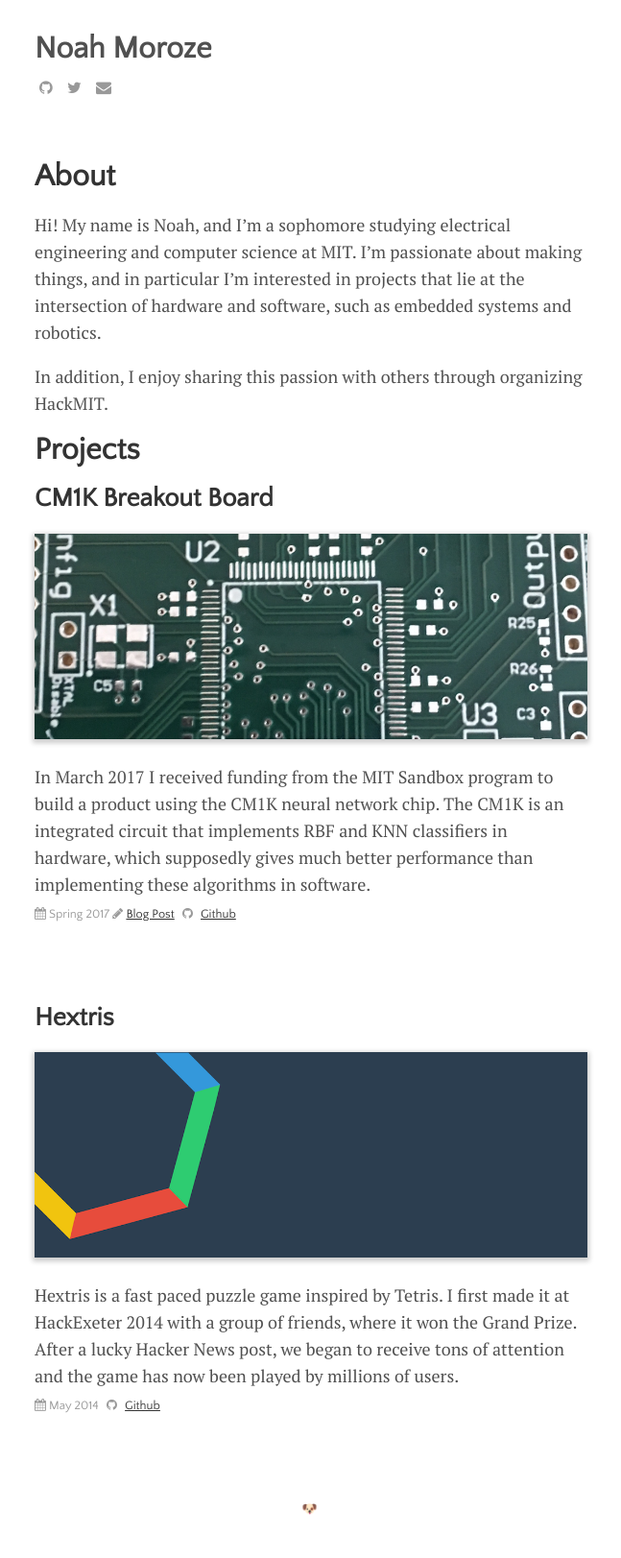
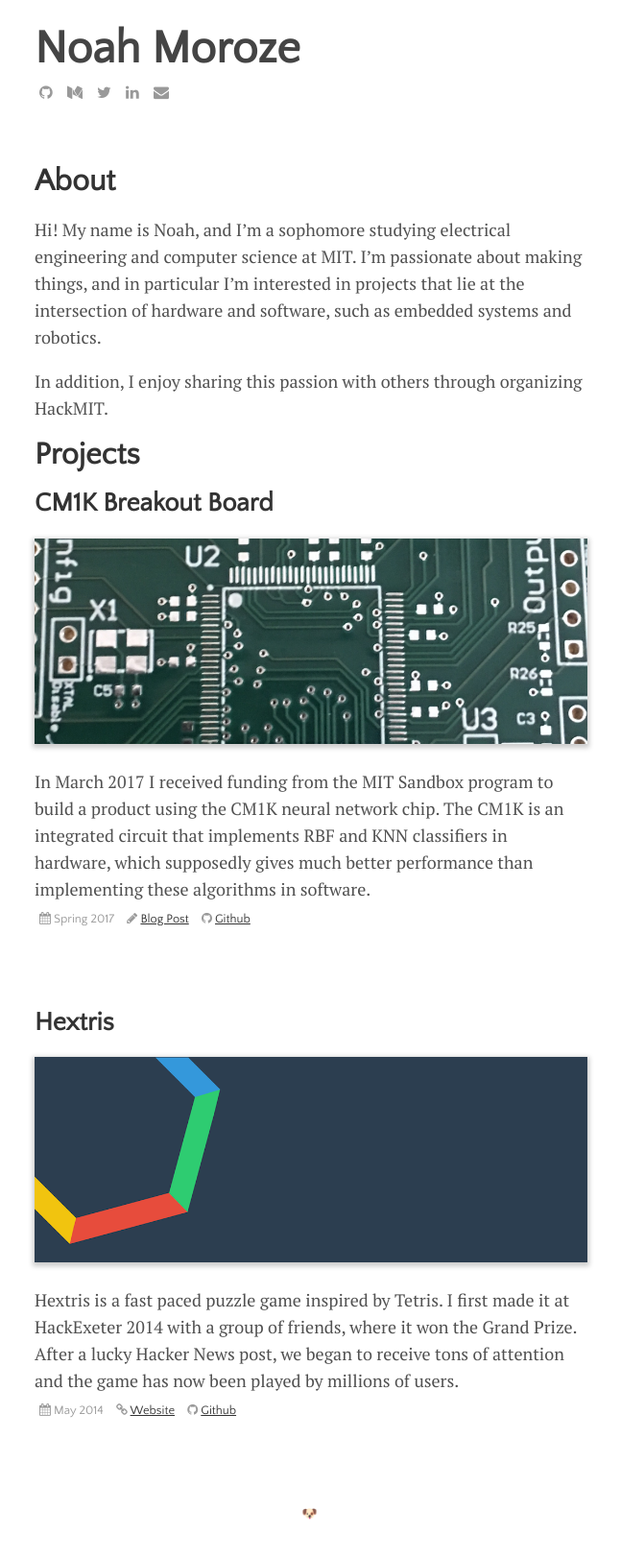
Before and after one commit to nmoroze/nmoroze.github.io, a Jekyll site: the page built from index.html, in a window 1280 px wide. Shown: the whole page at 96% size, without its empty margins (316-963 px from the left). Built offline with Jekyll 4.4.1, drawn with Linux system fonts in a browser that asks for light colours; nearby versions of some CDN libraries; the list of posts is cut into pages by our own code.

Commit message:
More styling

```diff
--- a/_data/projects.yml
+++ b/_data/projects.yml
@@ -9,7 +9,7 @@
 - name: Hextris
   image: hextris.png
   github: https://github.com/Hextris/hextris
-  website:
+  website: https://hextris.io
   blog:
   date: "May 2014"
   description:
--- a/_data/settings.yml
+++ b/_data/settings.yml
@@ -15,7 +15,9 @@ menu:
 
 social:
 - {icon: 'github', link: 'https://www.github.com/nmoroze'}
+- {icon: 'medium', link: 'https://medium.com/@noahmoroze'}
 - {icon: 'twitter', link: 'https://twitter.com/noahmoroze'}
+- {icon: 'linkedin', link: 'https://www.linkedin.com/in/noah-moroze-715173a0'}
 - {icon: 'envelope', link: 'mailto:me@noahmoroze.com'}
 
 # Available social icons are powered by Font Awesome, so you can use any icon that they offer
--- a/_sass/custom.scss
+++ b/_sass/custom.scss
@@ -0,0 +1,12 @@
+.project-metadata {
+  display: block;
+  margin-top:3px;
+  margin-bottom: 1rem;
+  color: #9a9a9a;
+  font-family: 'Quattrocento Sans', sans-serif;
+  font-size:0.8rem;
+}
+
+.metadata-item {
+  padding: 5px;
+}
--- a/_sass/lagrange.scss
+++ b/_sass/lagrange.scss
@@ -108,9 +108,9 @@ blockquote p {
 }
 
 .masthead-title a {
-  font-size: 2rem;
+  font-size: 3rem;
   text-decoration: none;
-  color: #505050;
+  color: #444;
 }
 
 .masthead-subtitle {
@@ -230,142 +230,3 @@ pre {
   overflow-x: auto;
   word-wrap: normal;
 }
-
-
-/*
-  Social media icons
-*/
-
-.sharing-icons a {
-  padding-right: 10px;
-}
-
-.fa-envelope {
-  padding: 5px;
-	-o-transition:.5s;
-  	-ms-transition:.5s;
-  	-moz-transition:.5s;
-  	-webkit-transition:.5s;
-  	transition: .5s;
-}
-
-.fa-envelope:hover {
-	color: #f39c12;
-}
-
-.fa-twitter {
-  padding: 5px;
-	-o-transition:.5s;
-  	-ms-transition:.5s;
-  	-moz-transition:.5s;
-  	-webkit-transition:.5s;
-  	transition: .5s;
-}
-
-.fa-twitter:hover {
-	color: #00aced;
-}
-
-.fa-instagram {
-  padding: 5px;
-	-o-transition:.5s;
-  	-ms-transition:.5s;
-  	-moz-transition:.5s;
-  	-webkit-transition:.5s;
-  	transition: .5s;
-}
-
-.fa-instagram:hover {
-	color: #375989;
-}
-
-.fa-github {
-  padding: 5px;
-	-o-transition:.5s;
-  	-ms-transition:.5s;
-  	-moz-transition:.5s;
-  	-webkit-transition:.5s;
-  	transition: .5s;
-}
-
-.fa-github:hover {
-	color: #343434;
-}
-
-.fa-linkedin {
-  padding: 5px;
-	-o-transition:.5s;
-  	-ms-transition:.5s;
-  	-moz-transition:.5s;
-  	-webkit-transition:.5s;
-  	transition: .5s;
-}
-
-.fa-linkedin:hover {
-	color: #0073a4;
-}
-
-.fa-facebook {
-  padding: 5px;
-	-o-transition:.5s;
-  	-ms-transition:.5s;
-  	-moz-transition:.5s;
-  	-webkit-transition:.5s;
-  	transition: .5s;
-}
-
-.fa-facebook:hover {
-	color: #3d5b99;
-}
-
-.fa-google-plus {
-  padding: 5px;
-	-o-transition:.5s;
-  	-ms-transition:.5s;
-  	-moz-transition:.5s;
-  	-webkit-transition:.5s;
-  	transition: .5s;
-}
-
-.fa-google-plus:hover {
-	color: #e64a41;
-}
-
-.fa-pinterest {
-  padding: 5px;
-	-o-transition:.5s;
-  	-ms-transition:.5s;
-  	-moz-transition:.5s;
-  	-webkit-transition:.5s;
-  	transition: .5s;
-}
-
-.fa-pinterest:hover {
-	color: #bd081c;
-}
-
-.fa-medium {
-  padding: 5px;
-	-o-transition:.5s;
-  	-ms-transition:.5s;
-  	-moz-transition:.5s;
-  	-webkit-transition:.5s;
-  	transition: .5s;
-}
-
-.fa-medium:hover {
-	color: #00AB6C;
-}
-
-.fa-codepen {
-  padding: 5px;
-	-o-transition:.5s;
-  	-ms-transition:.5s;
-  	-moz-transition:.5s;
-  	-webkit-transition:.5s;
-  	transition: .5s;
-}
-
-.fa-codepen:hover {
-	color: black;
-}
--- a/_sass/menu.scss
+++ b/_sass/menu.scss
@@ -32,3 +32,140 @@
     margin-bottom: 5px;
   }
 }
+
+.menu {
+
+    .sharing-icons a {
+      padding-right: 10px;
+    }
+
+    .fa-envelope {
+      padding: 5px;
+        -o-transition:.5s;
+        -ms-transition:.5s;
+        -moz-transition:.5s;
+        -webkit-transition:.5s;
+        transition: .5s;
+    }
+
+    .fa-envelope:hover {
+        color: #f39c12;
+    }
+
+    .fa-twitter {
+      padding: 5px;
+        -o-transition:.5s;
+        -ms-transition:.5s;
+        -moz-transition:.5s;
+        -webkit-transition:.5s;
+        transition: .5s;
+    }
+
+    .fa-twitter:hover {
+        color: #00aced;
+    }
+
+    .fa-instagram {
+      padding: 5px;
+        -o-transition:.5s;
+        -ms-transition:.5s;
+        -moz-transition:.5s;
+        -webkit-transition:.5s;
+        transition: .5s;
+    }
+
+    .fa-instagram:hover {
+        color: #375989;
+    }
+
+    .fa-github {
+      padding: 5px;
+        -o-transition:.5s;
+        -ms-transition:.5s;
+        -moz-transition:.5s;
+        -webkit-transition:.5s;
+        transition: .5s;
+    }
+
+    .fa-github:hover {
+        color: #343434;
+    }
+
+    .fa-linkedin {
+      padding: 5px;
+        -o-transition:.5s;
+        -ms-transition:.5s;
+        -moz-transition:.5s;
+        -webkit-transition:.5s;
+        transition: .5s;
+    }
+
+    .fa-linkedin:hover {
+        color: #0073a4;
+    }
+
+    .fa-facebook {
+      padding: 5px;
+        -o-transition:.5s;
+        -ms-transition:.5s;
+        -moz-transition:.5s;
+        -webkit-transition:.5s;
+        transition: .5s;
+    }
+
+    .fa-facebook:hover {
+        color: #3d5b99;
+    }
+
+    .fa-google-plus {
+      padding: 5px;
+        -o-transition:.5s;
+        -ms-transition:.5s;
+        -moz-transition:.5s;
+        -webkit-transition:.5s;
+        transition: .5s;
+    }
+
+    .fa-google-plus:hover {
+        color: #e64a41;
+    }
+
+    .fa-pinterest {
+      padding: 5px;
+        -o-transition:.5s;
+        -ms-transition:.5s;
+        -moz-transition:.5s;
+        -webkit-transition:.5s;
+        transition: .5s;
+    }
+
+    .fa-pinterest:hover {
+        color: #bd081c;
+    }
+
+    .fa-medium {
+      padding: 5px;
+        -o-transition:.5s;
+        -ms-transition:.5s;
+        -moz-transition:.5s;
+        -webkit-transition:.5s;
+        transition: .5s;
+    }
+
+    .fa-medium:hover {
+        color: #00AB6C;
+    }
+
+    .fa-codepen {
+      padding: 5px;
+        -o-transition:.5s;
+        -ms-transition:.5s;
+        -moz-transition:.5s;
+        -webkit-transition:.5s;
+        transition: .5s;
+    }
+
+    .fa-codepen:hover {
+        color: black;
+    }
+}
--- a/index.html
+++ b/index.html
@@ -25,14 +25,30 @@ title: Home
   {% endif %}
   <p>
     {{ project.description }}
-    <span class="post-date"><i class="fa fa-calendar" aria-hidden="true"></i> {{ project.date }}
+    <span class="project-metadata">
+        {% if project.date %}
+            <span class="metadata-item">
+                <i class="fa fa-calendar" aria-hidden="true"></i>
+                {{ project.date }}
+            </span>
+        {% endif %}
         {% if project.blog %}
+            <span class="metadata-item">
                 <i class="fa fa-pencil" aria-hidden="true"></i>
                 <a href="{{ project.blog }}">Blog Post</a>
+            </span>
+        {% endif %}
+        {% if project.website %}
+            <span class="metadata-item">
+                <i class="fa fa-link" aria-hidden="true"></i>
+                <a href="{{ project.website }}">Website</a>
+            </span>
         {% endif %}
         {% if project.github %}
+            <span class="metadata-item">
                 <i class="fa fa-github" aria-hidden="true"></i>
                 <a href="{{ project.github }}">Github</a>
+            </span>
         {% endif %}
     </span>
   </p>
```
Lines whose indentation alone changed are shown as unchanged.
